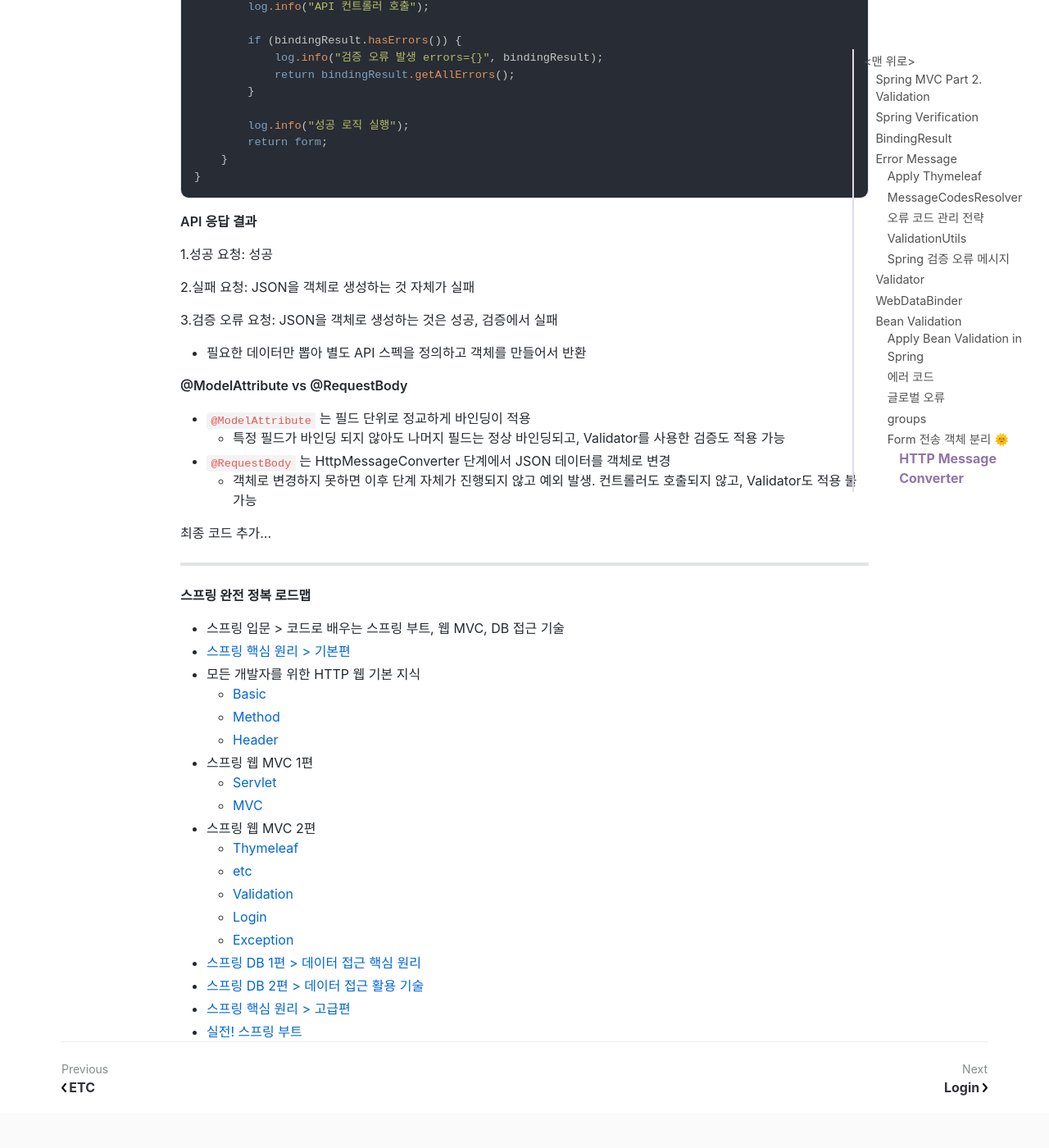
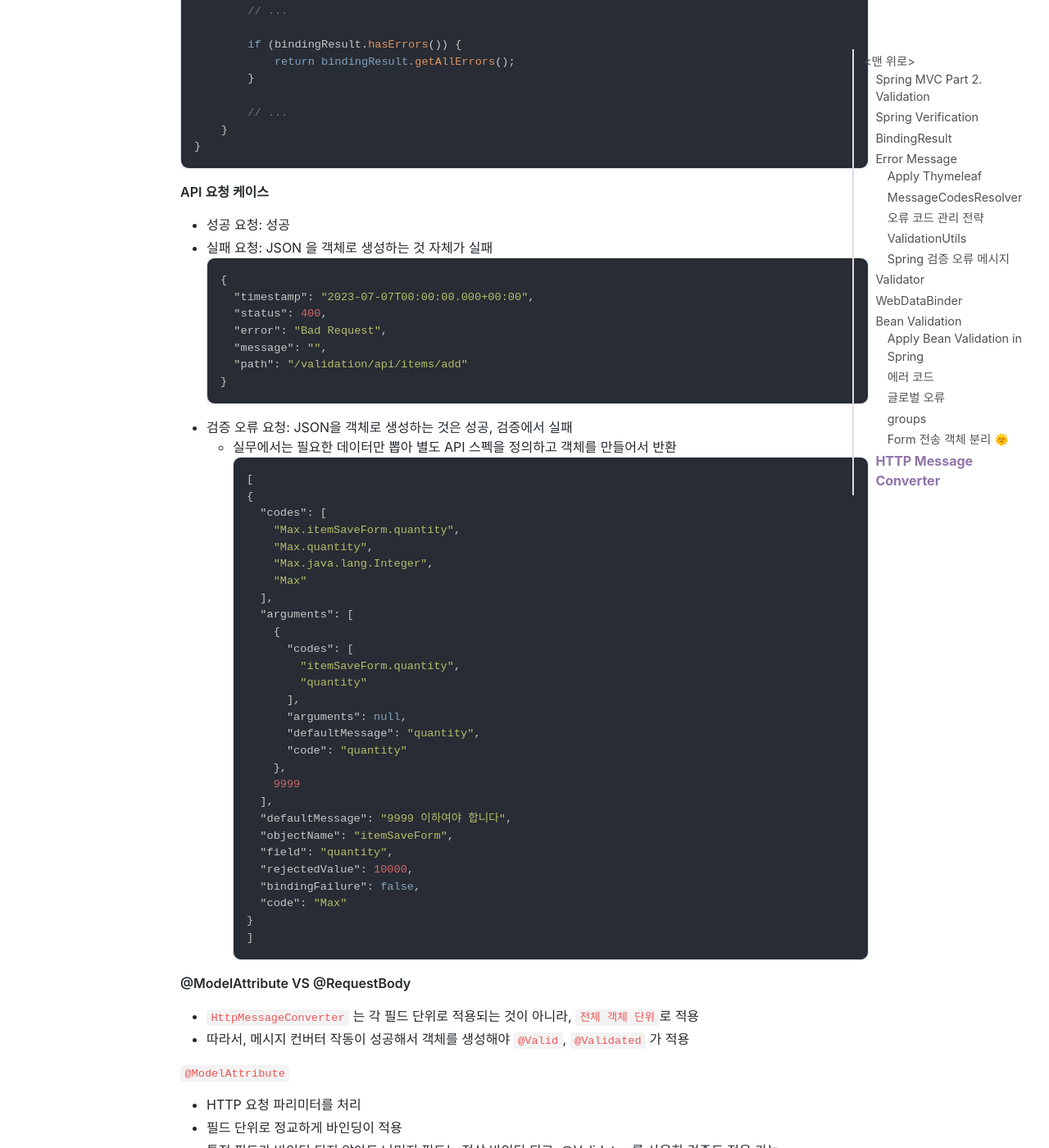
Before and after one commit to jihunparkme/jihunparkme.github.io, a Jekyll site: the page built from _posts/2021-10-12-Spring-MVC-Part2-Validation.md, in a window 1280 px wide and 1400 px high, scrolled down 17608 px. Shown: the whole window at 82% size. Built offline with Jekyll 4.4.1, drawn with Linux system fonts in a browser that asks for light colours; nearby versions of some CDN libraries; comment, search, counter and statistics services are not loaded; some of the changed text lies outside the part shown.

Commit message:
[Conquest of Spring] @ModelAttribute VS @RequestBody

````diff
--- a/_posts/2021-10-12-Spring-MVC-Part2-Validation.md
+++ b/_posts/2021-10-12-Spring-MVC-Part2-Validation.md
@@ -781,13 +781,13 @@
 }
 ```
 
-### HTTP Message Converter
+# HTTP Message Converter
 
-- `@Valid`, `@Validated` 는 HttpMessageConverter(@RequestBody)에도 적용 가능
+- `@Valid`, `@Validated` 는 HttpMessageConverter(`@RequestBody`)에도 적용 가능
 
 > `@ModelAttribute` 는 HTTP 요청 파라미터(URL 쿼리 스트링, POST Form)를 다룰 때 사용
 >
-> `@RequestBody` 는 HTTP Body의 데이터를 객체로 변환할 때 사용 (주로 API JSON 요청)
+> `@RequestBody` 는 HTTP Body의 데이터를 객체로 변환할 때 사용(주로 API JSON 요청)
 
 ```java
 @Slf4j
@@ -797,36 +797,88 @@
 
     @PostMapping("/add")
     public Object addItem(@RequestBody @Validated ItemSaveForm form, BindingResult bindingResult) {
-
-        log.info("API 컨트롤러 호출");
+        // ...
 
         if (bindingResult.hasErrors()) {
-            log.info("검증 오류 발생 errors={}", bindingResult);
             return bindingResult.getAllErrors();
         }
 
-        log.info("성공 로직 실행");
-        return form;
+        // ...
     }
 }
 ```
 
-**API 응답 결과**
+**API 요청 케이스**
 
-1.성공 요청: 성공
+- 성공 요청: 성공
+- 실패 요청: JSON 을 객체로 생성하는 것 자체가 실패
+  ```json
+  {
+    "timestamp": "2023-07-07T00:00:00.000+00:00",
+    "status": 400,
+    "error": "Bad Request",
+    "message": "",
+    "path": "/validation/api/items/add"
+  }
+  ```
+- 검증 오류 요청: JSON을 객체로 생성하는 것은 성공, 검증에서 실패
+  - 실무에서는 필요한 데이터만 뽑아 별도 API 스펙을 정의하고 객체를 만들어서 반환
+  ```json
+  [
+    {
+      "codes": [
+        "Max.itemSaveForm.quantity",
+        "Max.quantity",
+        "Max.java.lang.Integer",
+        "Max"
+      ],
+      "arguments": [
+        {
+          "codes": [
+            "itemSaveForm.quantity",
+            "quantity"
+          ],
+          "arguments": null,
+          "defaultMessage": "quantity",
+          "code": "quantity"
+        },
+        9999
+      ],
+      "defaultMessage": "9999 이하여야 합니다",
+      "objectName": "itemSaveForm",
+      "field": "quantity",
+      "rejectedValue": 10000,
+      "bindingFailure": false,
+      "code": "Max"
+    }
+  ]
+  ```
 
-2.실패 요청: JSON을 객체로 생성하는 것 자체가 실패
 
-3.검증 오류 요청: JSON을 객체로 생성하는 것은 성공, 검증에서 실패
+**@ModelAttribute VS @RequestBody**
 
-- 필요한 데이터만 뽑아 별도 API 스펙을 정의하고 객체를 만들어서 반환
+- `HttpMessageConverter` 는 각 필드 단위로 적용되는 것이 아니라, `전체 객체 단위`로 적용
+- 따라서, 메시지 컨버터 작동이 성공해서 객체를 생성해야 `@Valid`, `@Validated` 가 적용
 
-**@ModelAttribute vs @RequestBody**
+`@ModelAttribute`
+- HTTP 요청 파리미터를 처리
+- 필드 단위로 정교하게 바인딩이 적용
+- 특정 필드가 바인딩 되지 않아도 나머지 필드는 정상 바인딩 되고, @Validator 를 사용한 검증도 적용 가능
 
-- `@ModelAttribute` 는 필드 단위로 정교하게 바인딩이 적용
-  - 특정 필드가 바인딩 되지 않아도 나머지 필드는 정상 바인딩되고, Validator를 사용한 검증도 적용 가능
-- `@RequestBody` 는 HttpMessageConverter 단계에서 JSON 데이터를 객체로 변경
-  - 객체로 변경하지 못하면 이후 단계 자체가 진행되지 않고 예외 발생. 컨트롤러도 호출되지 않고, Validator도 적용 불가능
+**@RequestBody**
+- HttpMessageConverter 단계에서 JSON 데이터를 객체로 변경 실패파면 이후 단계가 진행되지 않고 예외 발생
+- 컨트롤러도 호출되지 않고, Validator 도 적용 불가
+
+
+
+
+
+
+
+
+
+
+
 
 
 
````
